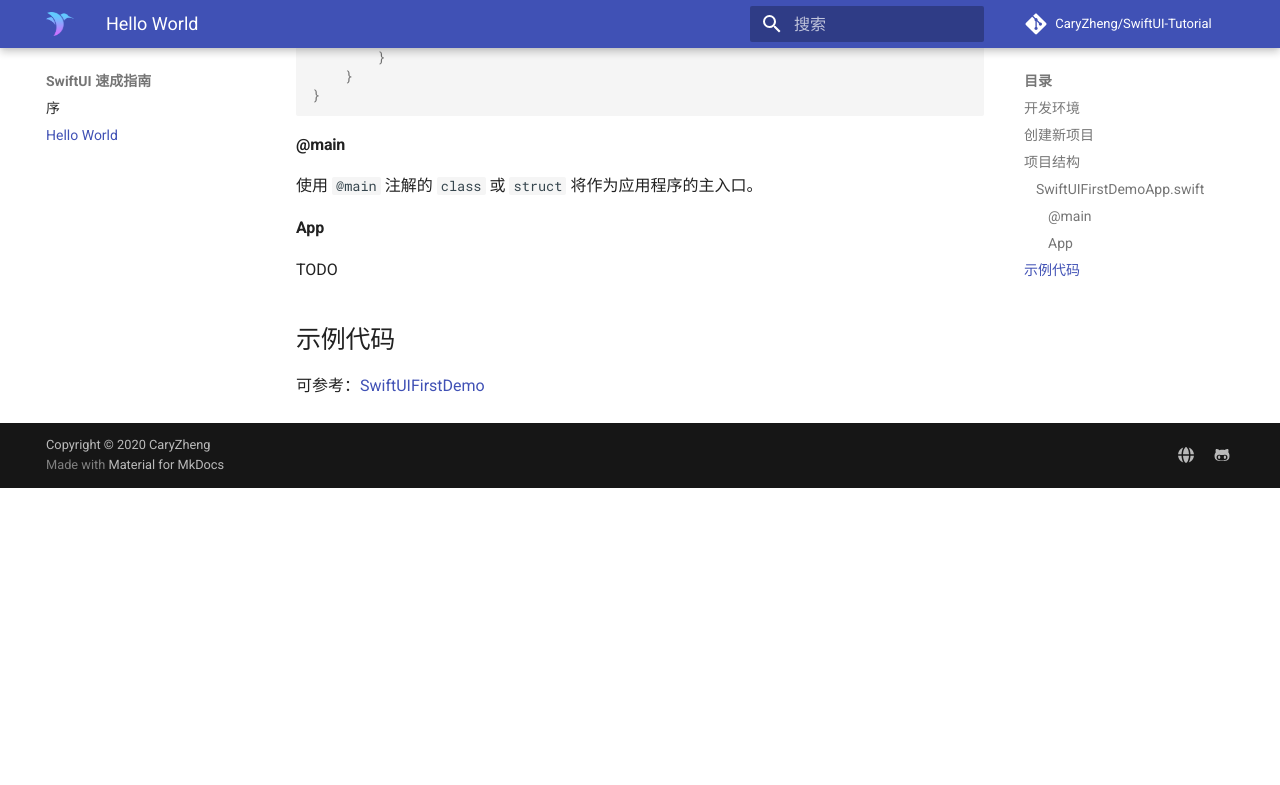
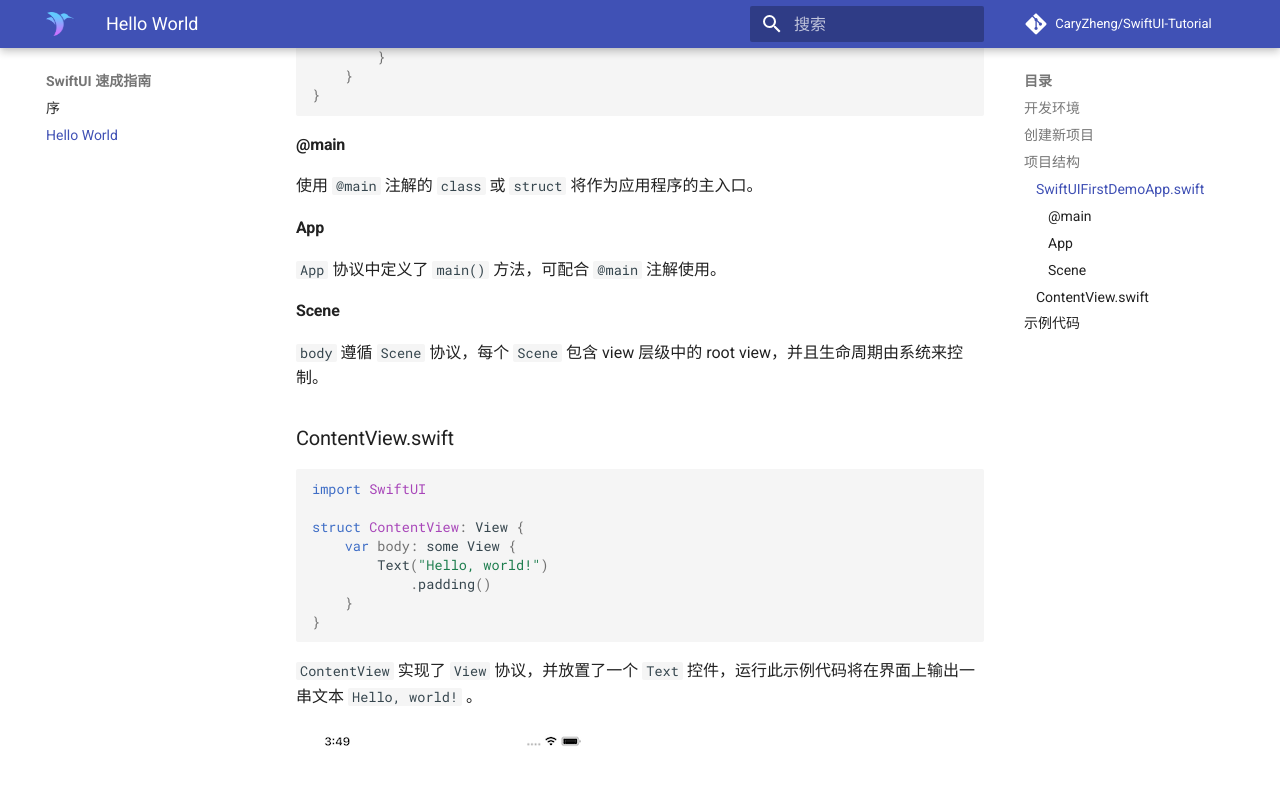
Before and after one commit to CaryZheng/SwiftUI-Tutorial, an MkDocs documentation site: the page built from docs/hello_world.md, in a window 1280 px wide and 900 px high, scrolled down 2330 px. Shown: the top 785 px of the window. Built offline with MkDocs 1.6.1 and Material for MkDocs 9.7.7, drawn with Linux system fonts in a browser that asks for light colours; comment, search, counter and statistics services are not loaded; before the commit the page ends 2818 px from its top, so only the background shows below that; some of the changed text lies outside the part shown.

Commit message:
Update hello_world.md

````diff
--- a/docs/hello_world.md
+++ b/docs/hello_world.md
@@ -55,7 +55,28 @@ struct SwiftUIFirstDemoApp: App {
 
 #### App
 
-TODO
+`App` 协议中定义了 `main()` 方法，可配合 `@main` 注解使用。
+
+#### Scene
+
+`body` 遵循 `Scene` 协议，每个 `Scene` 包含 view 层级中的 root view，并且生命周期由系统来控制。
+
+### ContentView.swift
+
+```swift
+import SwiftUI
+
+struct ContentView: View {
+    var body: some View {
+        Text("Hello, world!")
+            .padding()
+    }
+}
+```
+
+`ContentView` 实现了 `View` 协议，并放置了一个 `Text` 控件，运行此示例代码将在界面上输出一串文本 `Hello, world!` 。
+
+![hello_world](img/hello_world.png)
 
 ## 示例代码
 
````
Also changed, not shown: other parts of docs/hello_world.md (+1 -1 lines), docs/img/hello_world.png (added).
